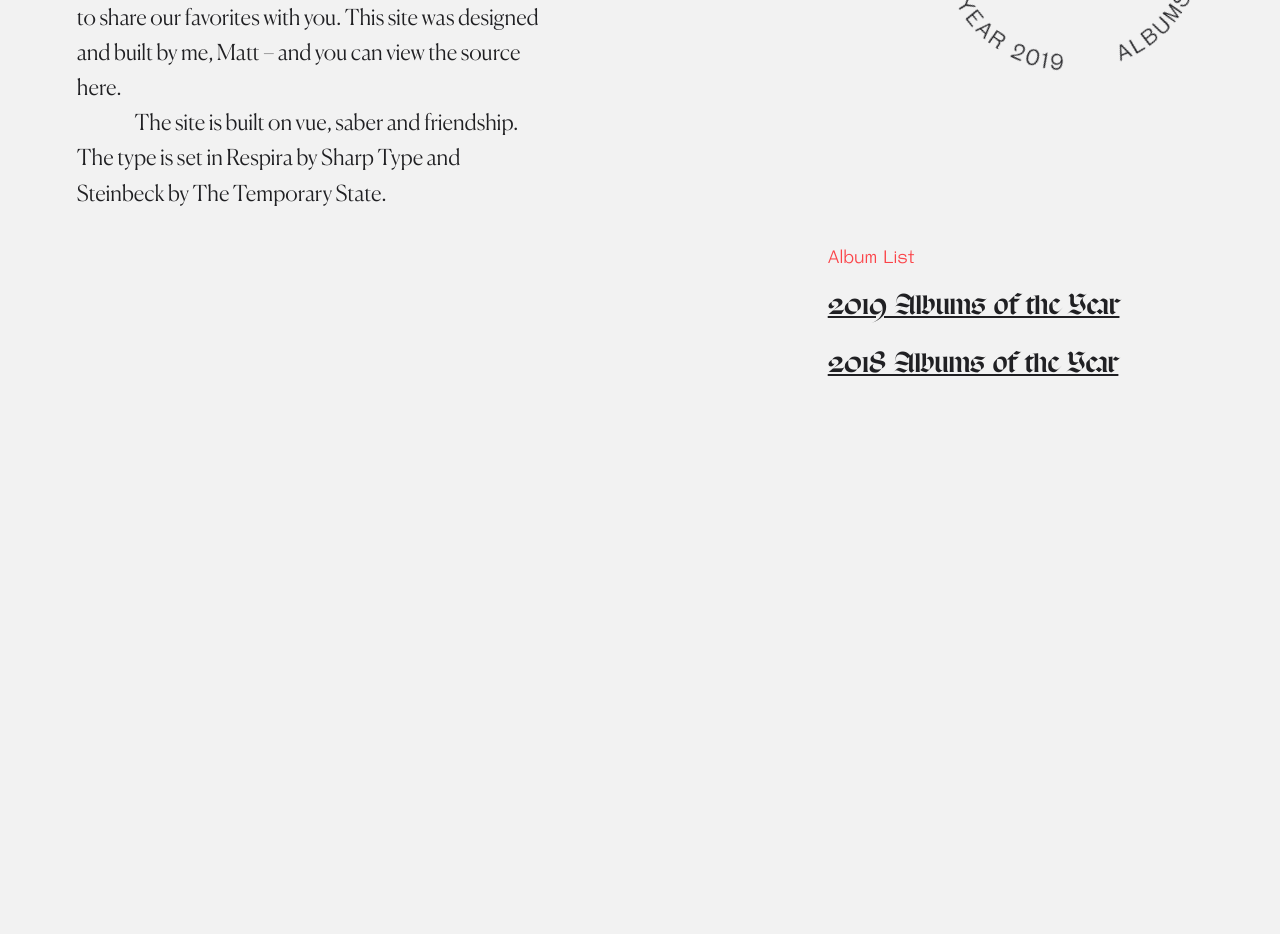
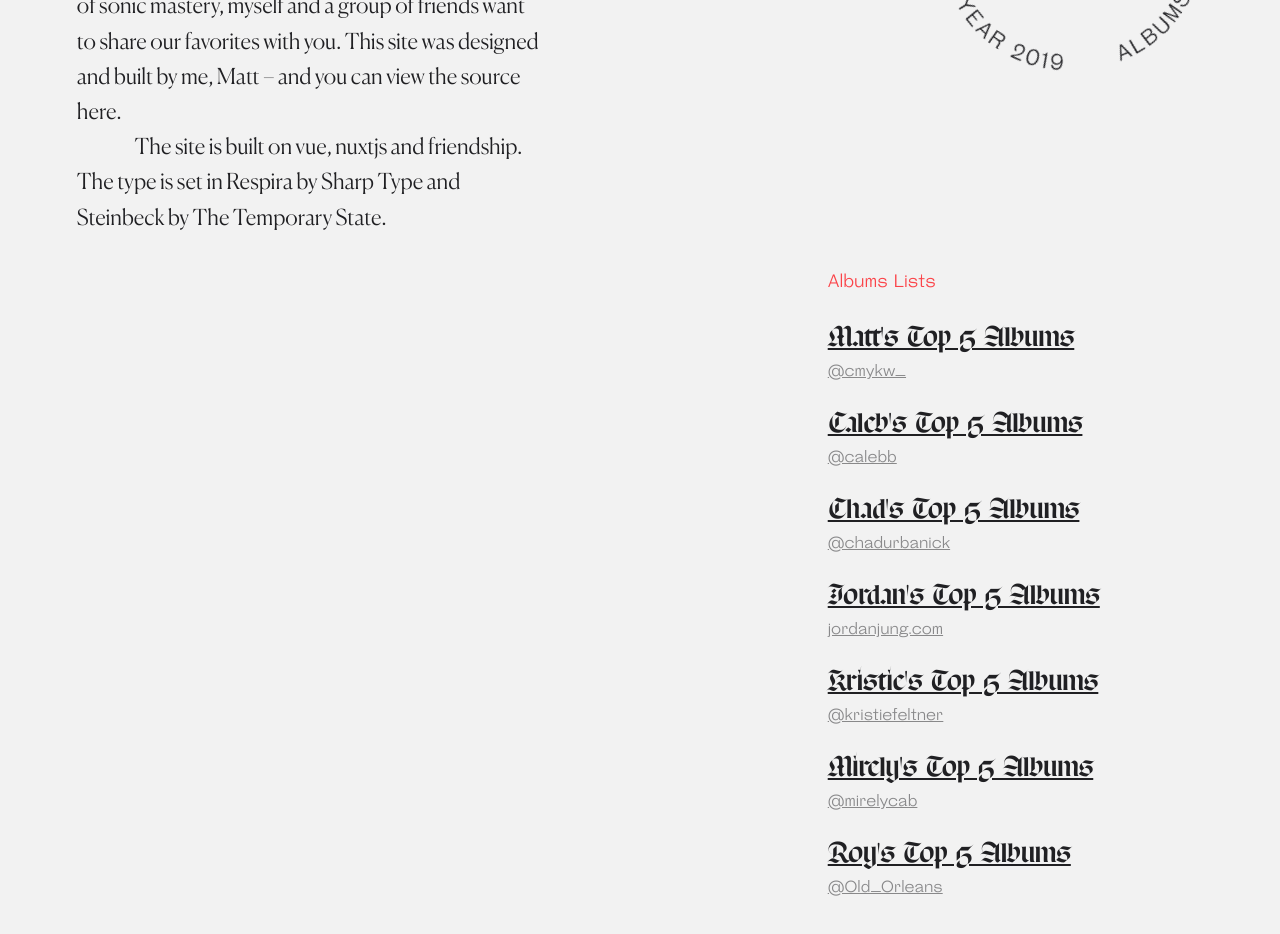
Before and after one commit to ohiosveryown/ourfavoritealbums-2019, a Nuxt app: page /about in a window 1280 px wide. Shown: the part 480-1414 px from the top of the page. Built offline with nearby package versions, Linux system fonts and the light colour scheme.

Commit message:
About page layout done

```diff
--- a/assets/reset.scss
+++ b/assets/reset.scss
@@ -43,6 +43,8 @@ body, h1, h2, h3, h4, h5, h6, p, a, span, blockquote, caption, ul, li, img, butt
   padding: 0;
 }
 
+li { list-style: none; }
+
 a { text-decoration: none; color: inherit; cursor: pointer; }
 
 h1, h2, h3, h4, h5, h6 { font-weight: normal; }
--- a/assets/type.scss
+++ b/assets/type.scss
@@ -15,12 +15,12 @@
   src: url('../static/type/Steinbeck.woff2') format("woff2");
 }
 
-.respira { font-family: 'Respira'; }
-.canela { font-family: 'Canela'; }
-.steinbeck { font-family: 'Steinbeck'; }
+.respira { font-family: 'Respira', var(--system-ui); }
+.canela { font-family: 'Canela', var(--system-ui); }
+.steinbeck { font-family: 'Steinbeck', var(--system-ui); }
 
 .display {
-  font: 1.8rem/1.6 'Respira', var(--system-ui);
+  font: 2.2rem/1.6 'Respira', var(--system-ui);
   @include breakpoint(md) { font-size: 4.8rem; }
 }
 
--- a/assets/util.scss
+++ b/assets/util.scss
@@ -16,6 +16,10 @@
   -webkit-text-stroke: 1px var(--gravity);
   // mix-blend-mode: difference;
 }
+
+.content-width { width: max-content; }
+
+.infrared { color: var(--infrared); }
 
 .mt-0 { margin-top: calc(var(--unit) * 0.5 ); }
 .mt-1 { margin-top: calc(var(--unit) * 1 ); }
--- a/components/Header.vue
+++ b/components/Header.vue
@@ -1,7 +1,7 @@
 <!-- layout -->
 <template>
   <header>
-    <h2 class="headline">{{ kicker }}</h2>
+    <h2 class="headline infrared mb-3">{{ kicker }}</h2>
     <h1 class="display">{{ title }}</h1>
   </header>
 </template>
@@ -10,8 +10,6 @@
 <!-- style -->
 <style lang='scss' scoped>
   @import '~/assets/grid.scss';
-
-  h2 { color: var(--infrared); }
 
 </style>
 
--- a/layouts/default.vue
+++ b/layouts/default.vue
@@ -1,11 +1,12 @@
+<!-- layout -->
 <template>
   <div class="app-wrapper" id="luxy">
     <nuxt />
   </div>
 </template>
 
+
+<!-- style -->
 <style>
-  .app-wrapper {
-    height: 400vh;
-  }
+
 </style>
--- a/pages/about.vue
+++ b/pages/about.vue
@@ -16,22 +16,85 @@
 
       <article class="mb-4">
         <p class="body">2019 was a great year for music. To catalog this period of sonic mastery, myself and a group of friends want to share our favorites with you. This site was designed and built by me, Matt – and you can view the source here.</p>
-        <p class="body">The site is built on vue, saber and friendship. The type is set in Respira by Sharp Type and Steinbeck by The Temporary State.</p>
+        <p class="body">The site is built on vue, nuxtjs and friendship. The type is set in Respira by Sharp Type and Steinbeck by The Temporary State.</p>
       </article>
     </main>
 
     <aside>
-      <h2 class="headline mb-2">Album List</h2>
-      <ul class="respira">
-        <nuxt-link to = '/'>
-          <li>2019 Albums of the Year</li>
-        </nuxt-link>
+      <h3 class="headline infrared mb-3">Albums Lists</h3>
 
-        <nuxt-link to = '/'>
-          <li>2018 Albums of the Year</li>
-        </nuxt-link>
-      </ul>
+      <li class="mb-3">
+        <nuxt-link to = '/'><h2 class="mb-0 content-width respira">Matt's Top 5 Albums</h2></nuxt-link>
+        <a
+          class="steinbeck op-5"
+          href="https://twitter.com/cmykw_"
+          target="_blank">
+          @cmykw_
+        </a>
+      </li>
+
+      <li class="mb-3">
+        <nuxt-link to = '/'><h2 class="mb-0 content-width respira">Caleb's Top 5 Albums</h2></nuxt-link>
+        <a
+          class="steinbeck op-5"
+          href="https://www.instagram.com/calebb"
+          target="_blank">
+          @calebb
+        </a>
+      </li>
+
+      <li class="mb-3">
+        <nuxt-link to = '/'><h2 class="mb-0 content-width respira">Chad's Top 5 Albums</h2></nuxt-link>
+        <a
+          class="steinbeck op-5"
+          href="https://twitter.com/chadurbanick"
+          target="_blank">
+          @chadurbanick
+        </a>
+      </li>
+
+      <li class="mb-3">
+        <nuxt-link to = '/'><h2 class="mb-0 content-width respira">Jordan's Top 5 Albums</h2></nuxt-link>
+        <a
+          class="steinbeck op-5"
+          href="https://jordanjung.com"
+          target="_blank">
+          jordanjung.com
+        </a>
+      </li>
+
+      <li class="mb-3">
+        <nuxt-link to = '/'><h2 class="mb-0 content-width respira">Kristie's Top 5 Albums</h2></nuxt-link>
+        <a
+          class="steinbeck op-5"
+          href="https://www.instagram.com/kristiefeltner"
+          target="_blank">
+          @kristiefeltner
+        </a>
+      </li>
+
+      <li class="mb-3">
+        <nuxt-link to = '/'><h2 class="mb-0 content-width respira">Mirely's Top 5 Albums</h2></nuxt-link>
+        <a
+          class="steinbeck op-5"
+          href="https://www.instagram.com/mirelycab"
+          target="_blank">
+          @mirelycab
+        </a>
+      </li>
+
+      <li class="mb-3">
+        <nuxt-link to = '/'><h2 class="mb-0 content-width respira">Roy's Top 5 Albums</h2></nuxt-link>
+        <a
+          class="steinbeck op-5"
+          href="https://www.instagram.com/Old_Orleans"
+          target="_blank">
+          @Old_Orleans
+        </a>
+      </li>
+
     </aside>
+
   </div>
 </template>
 
@@ -42,44 +105,46 @@
 
   section {
     display: flex;
-    justify-content: space-between;
+    flex-direction: column-reverse;
+    margin-top: 8rem;
+    .logotype { margin: 0 auto 3.2rem; }
+
     @include breakpoint(md) {
+      flex-direction: row;
+      justify-content: space-between;
       margin-top: 11.2rem;
-      .logotype { transform: translateY(18rem); }
+      .logotype { margin: 0; transform: translateY(14rem); }
     }
+
+    @include breakpoint(mdl) { .logotype { transform: translateY(18rem); }}
   }
 
   header {
-    @include breakpoint(md) {
-      width: grid-width(8);
-
-    }
+    @include breakpoint(md)  { width: grid-width(6); }
+    @include breakpoint(mdl) { width: grid-width(8); }
   }
 
   p {
-    @include breakpoint(md) {
-      width: grid-width(5);
-    }
+    @include breakpoint(md)  { width: grid-width(8); }
+    @include breakpoint(mdl) { width: grid-width(5); }
   }
 
   p + p { text-indent: 4ch; }
 
+  // aside
   aside {
-    @include breakpoint(md) {
-      margin-left: grid-width(8);
-      width: grid-width(4);
+    margin-bottom: 8rem;
+    @include breakpoint(md) { margin: 0 0 12rem grid-width(7); }
+    @include breakpoint(mdl) { margin: 0 0 12rem grid-width(8); }
+
+    h2 {
+      font-size: 1.8rem;
+      @include breakpoint(md) { font-size: 2.4rem; }
     }
-  }
 
-  h2 {  color: var(--infrared); }
-
-  li {
-    margin-bottom: 2.4rem;
-    text-decoration: underline;
-
-    @include breakpoint(md) {
-      font-size: 2.4rem;
-      &:hover { text-decoration: line-through; }
+    a {
+      text-decoration: underline;
+      @include breakpoint(md) { &:hover { text-decoration: line-through; }}
     }
   }
 
@@ -90,7 +155,8 @@
 <script>
   import Header from '~/components/Header'
   import Logotype from '~/components/Logotype'
+
   export default {
-    components: { Header, Logotype }
+    components: { Header, Logotype, }
   }
 </script>
```
